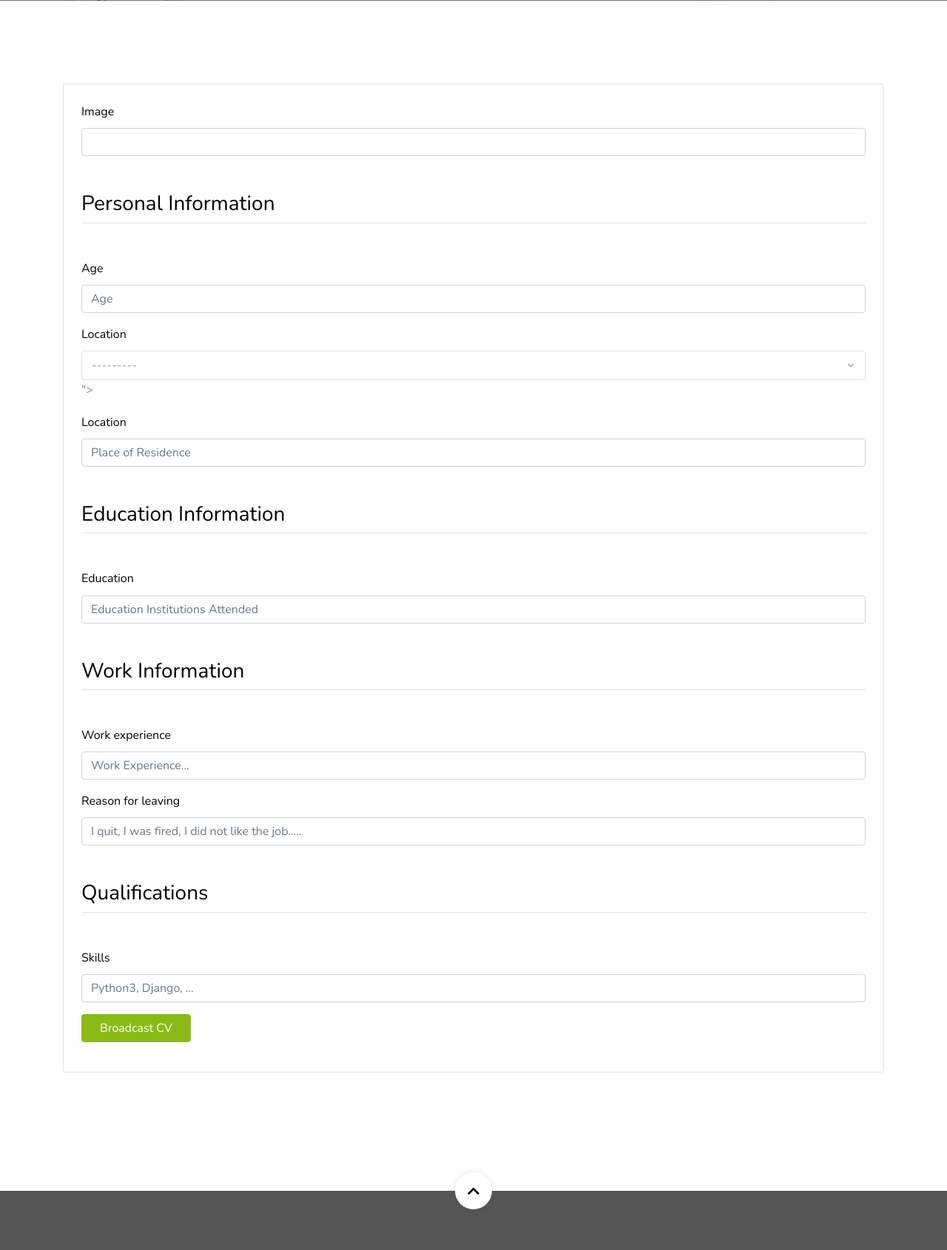
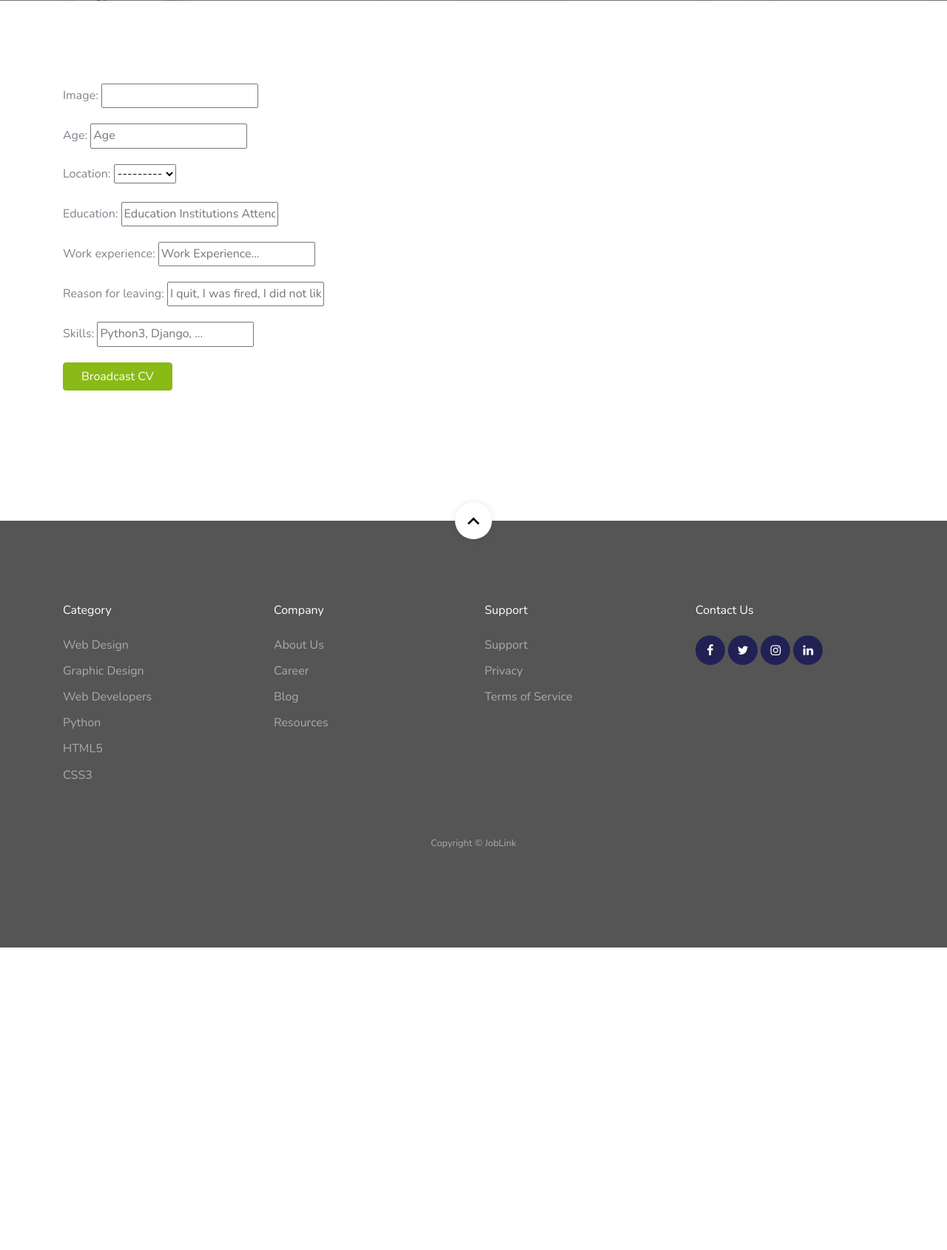
Before and after one commit to Raxan7/JobLink, a Django app: template template/jobapp/skill_form.html in a window 1280 px wide. Shown: the part 370-2060 px from the top of the page at 74% size. After the commit the page ends 1651 px from the top, so only its background shows below. Run offline with Django 3.2, Linux system fonts and the light colour scheme; the template is opened without the code that fills it: values that come from a table or form of the project are taken from there, others are empty; some libraries are stand-ins or nearby versions; some web fonts are replaced.

Commit message:
Trying to render the form

```diff
--- a/template/jobapp/skill_form.html
+++ b/template/jobapp/skill_form.html
@@ -25,56 +25,9 @@
 
         {% include 'messages.html' %}
 
-<!--        {% if form.errors %}-->
-<!--        {% for field in form %}-->
-<!--        {% for error in field.errors %}-->
-<!--        <div class="alert alert-danger alert-dismissable">-->
-<!--          <a href="#" class="close" data-dismiss="alert" aria-label="close">&times;</a>-->
-<!--          <strong>{{ error|escape }}</strong>-->
-<!--        </div>-->
-<!--        {% endfor %}-->
-<!--        {% endfor %}-->
-<!--        {% for error in form.non_field_errors %}-->
-<!--        <div class="alert alert-danger alert-dismissable">-->
-<!--          <a href="#" class="close" data-dismiss="alert" aria-label="close">&times;</a>-->
-<!--          <strong>{{ error|escape }}</strong>-->
-<!--        </div>-->
-<!--        {% endfor %}-->
-<!--        {% endif %}-->
-        <form method="POST" action="#" class="p-4 border rounded" enctype="multipart/form-data">
+        <form method="POST" enctype="multipart/form-data">
           {% csrf_token %}
-          {% for field in form %}
-          {% if field.name == 'education' %}
-            <h3 class="text-black mt-5 mb-5 border-bottom pb-2">Education Information</h3>
-          {% elif field.name == 'work_experience' %}
-            <h3 class="text-black mt-5 mb-5 border-bottom pb-2">Work Information</h3>
-          {% elif field.name == 'age' %}
-            <h3 class="text-black mt-5 mb-5 border-bottom pb-2">Personal Information</h3>
-          {% elif field.name == 'skills' %}
-            <h3 class="text-black mt-5 mb-5 border-bottom pb-2">Qualifications</h3>
-          {% elif field.name == 'location' %}
-            <div class="form-group">
-                <label for="location">Location</label>
-                <select name="location" class="selectpicker border rounded" id="location" data-style="btn-black" data-width="100%" data-live-search="true" title="Select Location">
-
-              {% if field %}
-
-                    <option value="{{ field }}"></option>
-
-              {% endif %}
-                </select>
-            </div>
-          {% endif%}
-          <div class="row form-group">
-            <div class="col-md-12 mb-3 mb-md-0">
-
-              <label class="text-black" for="id_{{ field.name }}">{{ field.label }}</label>
-              <input type="{{ field.field.widget.input_type }}" class="form-control" name="{{ field.name }}"
-                id="id_{{ field.name }}" placeholder="{{ field.field.widget.attrs.placeholder }}">
-            </div>
-          </div>
-
-          {% endfor %}
+          {{ form.as_p }}
           <div class="row form-group">
             <div class="col-md-12">
               <input type="submit" value="Broadcast CV" class="btn px-4 btn-primary text-white">
```
Also changed, not shown: jobapp/views.py (+80 -33 lines).
